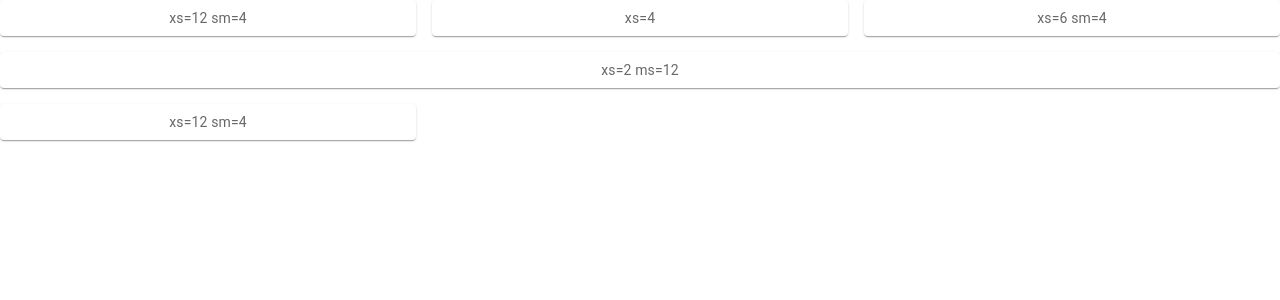
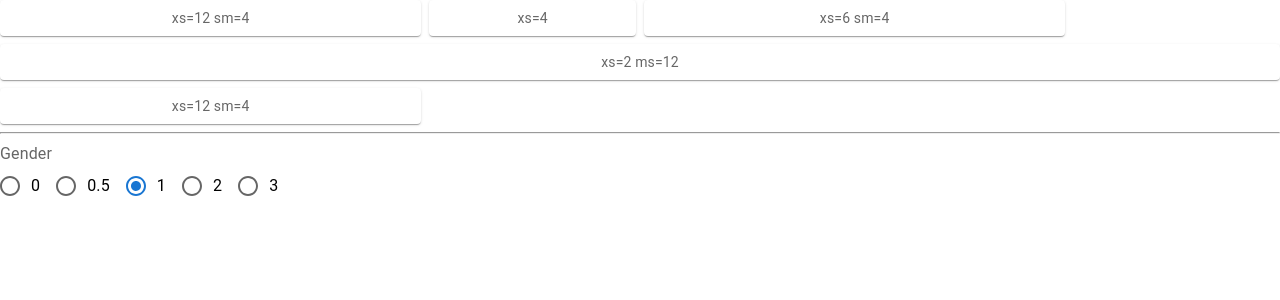
Before and after one commit to k4-100/mui-tutorial, a React (Create React App) app: page / in a window 1280 px wide. Shown: the top 300 px of the page. Built offline with nearby package versions, Linux system fonts and the light colour scheme.

Commit message:
Added spacing change on click

```diff
--- a/src/App.js
+++ b/src/App.js
@@ -1,5 +1,14 @@
 import React from "react";
-import { Grid, Box, Paper } from "@mui/material";
+import {
+  Grid,
+  Box,
+  Paper,
+  RadioGroup,
+  FormControl,
+  Radio,
+  FormLabel,
+  FormControlLabel,
+} from "@mui/material";
 import { styled } from "@mui/material/styles";
 
 const Item = styled(Paper)(({ theme }) => ({
@@ -11,20 +20,25 @@
 }));
 
 function App() {
+  const [spacing, setSpacing] = React.useState(1);
+
+  const handleRadioChange = (e) => {
+    setSpacing(Number(e.target.value));
+  };
   return (
     <div className="App">
       <Box sx={{ flexGrow: 1 }}>
-        <Grid container spacing={2}>
+        <Grid container spacing={spacing}>
           <Grid item xs={12} sm={4}>
             <Item>xs=12 sm=4</Item>
           </Grid>
-          <Grid item xs={4}>
+          <Grid item xs={2}>
             <Item>xs=4</Item>
           </Grid>
           <Grid item xs={6} sm={4}>
             <Item>xs=6 sm={4}</Item>
           </Grid>
-          <Grid item xs={2} sm={12}>
+          <Grid item xs={4} sm={12}>
             <Item>xs=2 ms=12</Item>
           </Grid>
           <Grid item xs={12} sm={4}>
@@ -32,6 +46,23 @@
           </Grid>
         </Grid>
       </Box>
+      <hr />
+      <FormControl>
+        <FormLabel id="demo-radio-buttons-group-label">Gender</FormLabel>
+        <RadioGroup
+          aria-labelledby="demo-radio-buttons-group-label"
+          name="radio-buttons-group"
+          value={spacing}
+          row
+          onChange={(e) => handleRadioChange(e)}
+        >
+          <FormControlLabel value="0" control={<Radio />} label="0" />
+          <FormControlLabel value="0.5" control={<Radio />} label="0.5" />
+          <FormControlLabel value="1" control={<Radio />} label="1" />
+          <FormControlLabel value="2" control={<Radio />} label="2" />
+          <FormControlLabel value="3" control={<Radio />} label="3" />
+        </RadioGroup>
+      </FormControl>
     </div>
   );
 }
```
